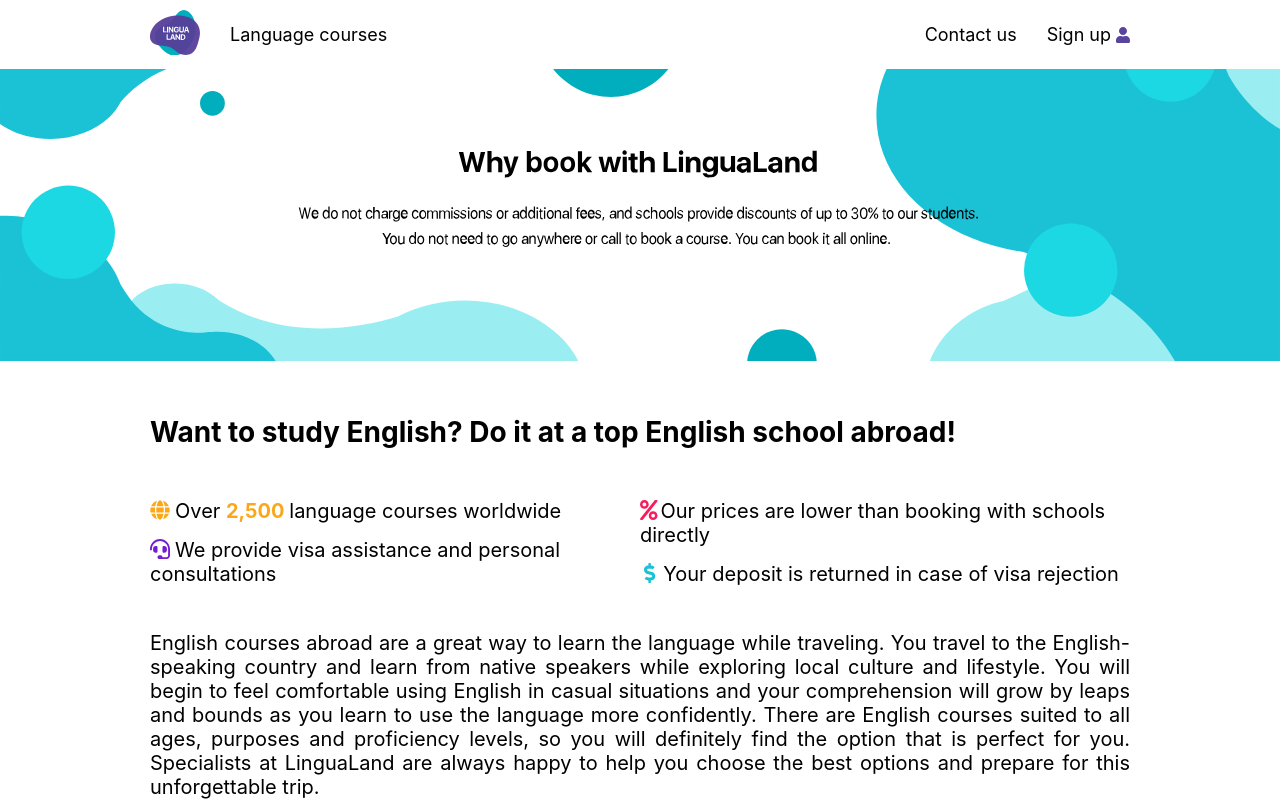
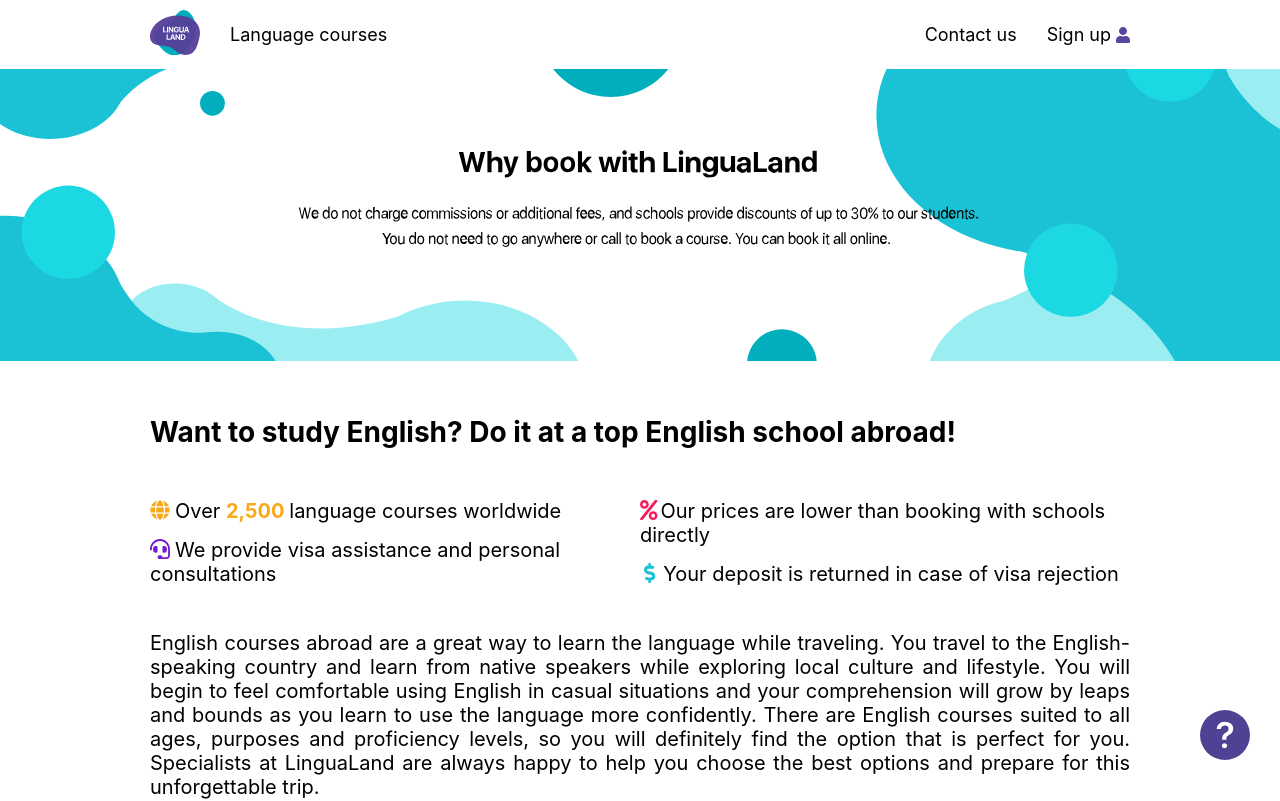
Before and after one commit to zhukouskayat/lingualand-react, a React (Create React App) app: page / in a window 1280 px wide. Shown: the top 801 px of the page. Built offline with nearby package versions, Linux system fonts and the light colour scheme.

Commit message:
Added button request call back

```diff
--- a/src/content/main/main.js
+++ b/src/content/main/main.js
@@ -5,12 +5,15 @@
 import Banner from "./banner/banner";
 import BannerBckg from "./banner/bannerBackground";
 import InfoBlock from "./infoBlock/infoBlock";
+import RequestCallBack from "./request/request";
+
 
 const Main = () => (
   <React.Fragment>
     <Banner />
     <BannerBckg />
     <InfoBlock />
+    <RequestCallBack />
   </React.Fragment>
 );
 
--- /dev/null
+++ b/src/content/main/request/request.css
@@ -0,0 +1,20 @@
+/* geometry */
+
+.request {
+  background: transparent;
+}
+
+.icon, .request {
+  position: fixed;
+  bottom: 40px;
+  right: 30px;
+  z-index: 1;
+  width: 50px;
+  height: 50px;
+}
+
+.icon:hover {
+  cursor: pointer;
+  width: 52px;
+  height: 52px;
+}
--- /dev/null
+++ b/src/content/main/request/request.js
@@ -0,0 +1,15 @@
+import React from "react";
+
+import "./request.css";
+
+import icon from "../../../ill/request.svg";
+
+const RequestCallBack = () => (
+  <form>
+    <button type="button" className="request">
+    <img className="icon" src={icon} alt="logo" />
+    </button>
+  </form>
+);
+
+export default RequestCallBack;
```
Also changed, not shown: src/ill/request.svg (added), 1 other file (tests, documents, lock files or other folders).
